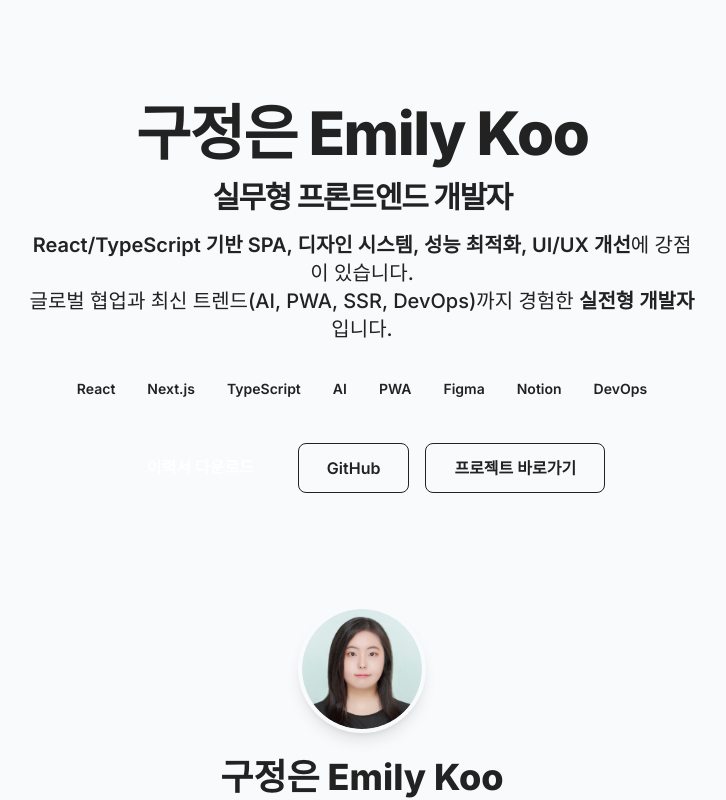
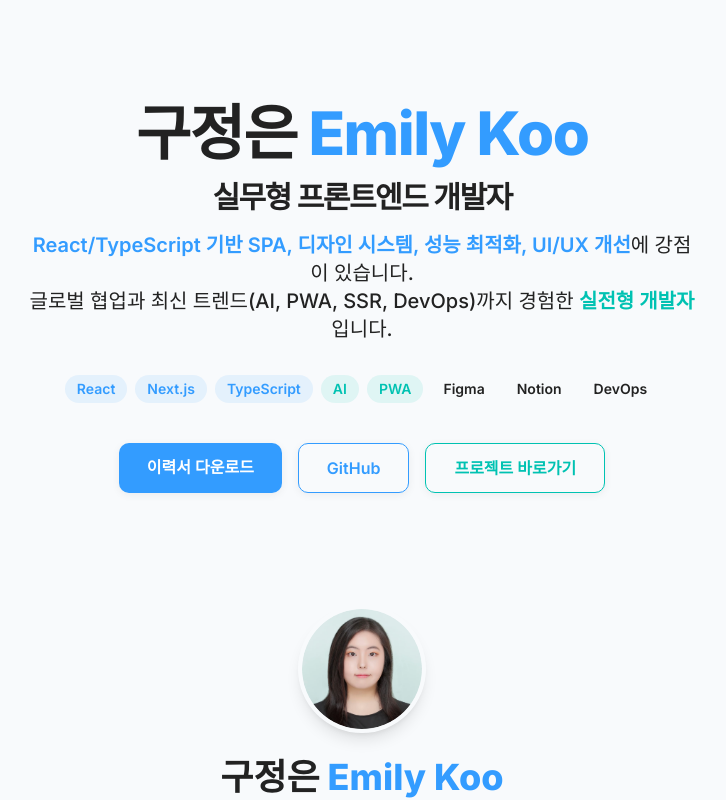
Before and after one commit to JEmilyKoo/portfolio, a Next.js app: page / in a window 1280 px wide. Shown: the top 800 px of the page, without its empty margins (278-1004 px from the left). Built offline with nearby package versions, Linux system fonts and the light colour scheme.

Commit message:
feat: 테마 설정

```diff
--- /dev/null
+++ b/src/app/page.tsx
@@ -0,0 +1,30 @@
+import Hero from '@/components/Hero';
+import ProjectList from '@/components/ProjectList';
+import projects from '@/components/projects';
+import AboutMe from '@/components/AboutMe';
+import Skills from '@/components/Skills';
+import Contact from '@/components/Contact';
+import { Project } from '@/components/ProjectCard';
+
+function getSafeProjects(p: unknown): Project[] {
+  if (Array.isArray(p)) return p;
+  // ESM/CJS 변환 문제로 객체에 default가 배열로 들어오는 경우
+  if (p && typeof p === 'object' && Array.isArray((p as { default?: unknown }).default)) {
+    return (p as { default: Project[] }).default;
+  }
+  return [];
+}
+
+const safeProjects = getSafeProjects(projects);
+
+export default function Home() {
+  return (
+    <>
+      <Hero />
+      <AboutMe />
+      <Skills />
+      <ProjectList projects={safeProjects} />
+      <Contact />
+    </>
+  );
+}
--- a/styles/globals.css
+++ b/styles/globals.css
@@ -52,3 +52,13 @@
     color: var(--color-subText);
   }
 }
+@theme {
+  --color-primary: #339CFF;
+  --color-accent: #00C2B2;
+  --color-error: #FF4D4F;
+  --color-success: #22C55E;
+  --color-warning: #FACC15;
+  --font-sans: 'Inter', 'Pretendard', 'Roboto', sans-serif;
+  --radius-lg: 10px;
+  --shadow-custom: 0 2px 8px rgba(0, 0, 0, 0.06);
+}
--- a/tailwind.config.js
+++ b/tailwind.config.js
@@ -1,6 +1,8 @@
+/** @type {import('tailwindcss').Config} */
 module.exports = {
   content: [
-    './**/*.{js,ts,jsx,tsx}',
+    './components/**/*.{js,ts,jsx,tsx}',
+    './app/**/*.{js,ts,jsx,tsx}',
   ],
   theme: {
     extend: {
```
Also changed, not shown: postcss.config.mjs (line endings or trailing spaces).
